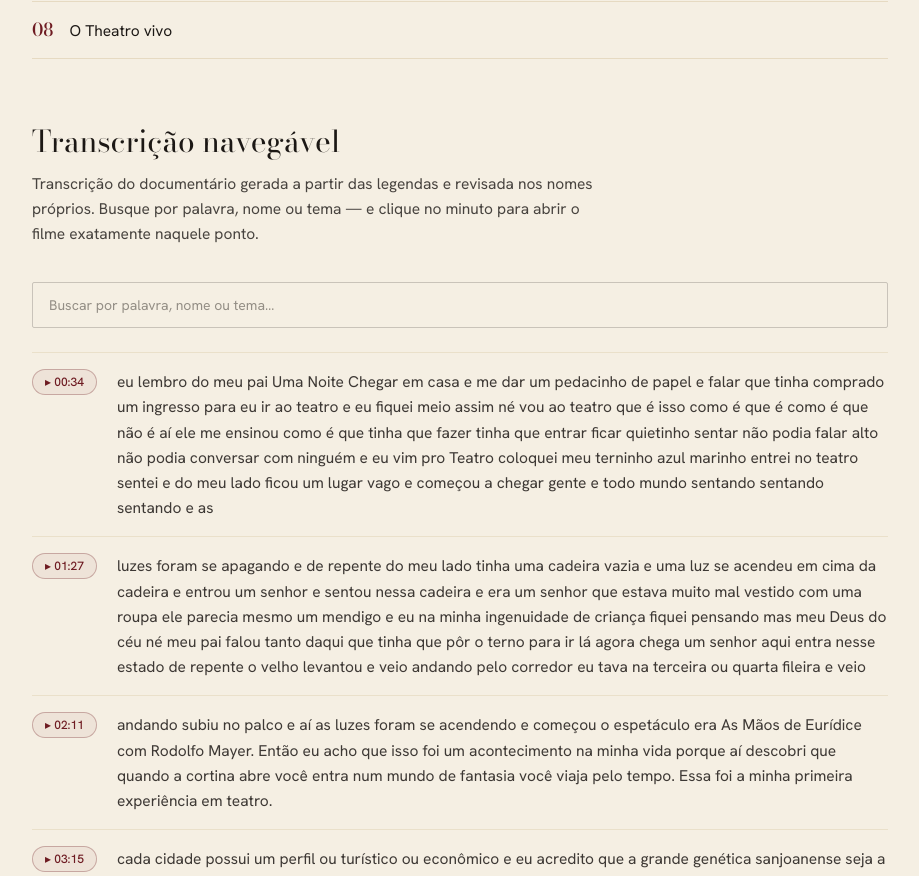
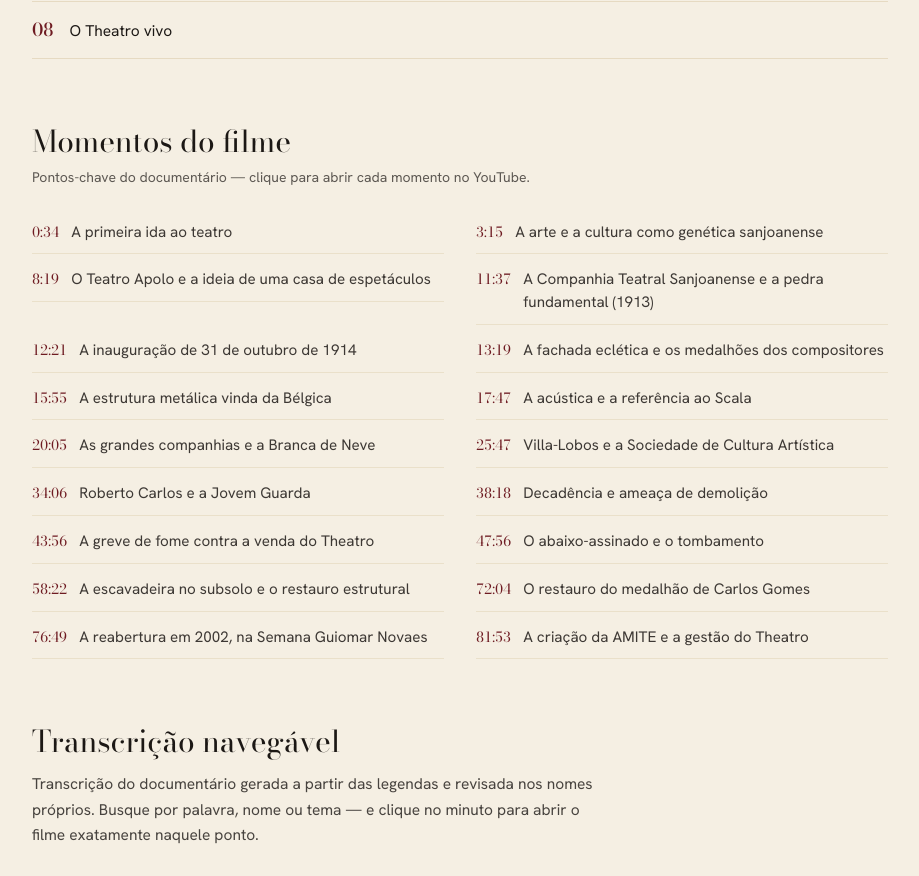
Before and after one commit to edumenezes75/theatro-sjbv, a Next.js app: page /documentario in a window 1280 px wide. Shown: the part 1620-2496 px from the top of the page, without its empty margins (180-1099 px from the left). Built offline with nearby package versions, Linux system fonts and the light colour scheme.

Commit message:
Documentario: VideoObject JSON-LD (transcricao + 18 Clips com startOffset reais, director, thumbnail, duracao) para indexacao e 'principais momentos' no Google; e indice visivel 'Momentos do filme' clicavel (salto pro minuto)

```diff
--- a/app/documentario/page.tsx
+++ b/app/documentario/page.tsx
@@ -27,8 +27,52 @@ const ACESS = ['Legendas em português', 'Transcrição integral', 'Identificaç
 
 export default function DocumentarioPage() {
   const page = getPageBySlug('/documentario');
+  const SITE = 'https://www.theatromunicipalsjbv.com.br';
+  const YT = 'e2stgoHtlAQ';
+  const momentos: [number, string][] = [
+    [34, 'A primeira ida ao teatro'],
+    [195, 'A arte e a cultura como genética sanjoanense'],
+    [499, 'O Teatro Apolo e a ideia de uma casa de espetáculos'],
+    [697, 'A Companhia Teatral Sanjoanense e a pedra fundamental (1913)'],
+    [741, 'A inauguração de 31 de outubro de 1914'],
+    [799, 'A fachada eclética e os medalhões dos compositores'],
+    [955, 'A estrutura metálica vinda da Bélgica'],
+    [1067, 'A acústica e a referência ao Scala'],
+    [1205, 'As grandes companhias e a Branca de Neve'],
+    [1547, 'Villa-Lobos e a Sociedade de Cultura Artística'],
+    [2046, 'Roberto Carlos e a Jovem Guarda'],
+    [2298, 'Decadência e ameaça de demolição'],
+    [2636, 'A greve de fome contra a venda do Theatro'],
+    [2876, 'O abaixo-assinado e o tombamento'],
+    [3502, 'A escavadeira no subsolo e o restauro estrutural'],
+    [4324, 'O restauro do medalhão de Carlos Gomes'],
+    [4609, 'A reabertura em 2002, na Semana Guiomar Novaes'],
+    [4913, 'A criação da AMITE e a gestão do Theatro'],
+  ];
+  const ldVideo = {
+    '@context': 'https://schema.org',
+    '@type': 'VideoObject',
+    name: 'Música & Drama — A História do Theatro Municipal de São João da Boa Vista',
+    description: 'Documentário de Eduardo Menezes sobre a história do Theatro Municipal de São João da Boa Vista: a construção em 1913–1914, as décadas de espetáculos e cinema, a ameaça de demolição, a mobilização popular, o tombamento, o restauro e a vida cultural do edifício.',
+    inLanguage: 'pt-BR',
+    thumbnailUrl: [`https://img.youtube.com/vi/${YT}/maxresdefault.jpg`],
+    duration: 'PT1H45M',
+    embedUrl: `https://www.youtube.com/embed/${YT}`,
+    contentUrl: `https://www.youtube.com/watch?v=${YT}`,
+    director: { '@type': 'Person', name: 'Eduardo Menezes' },
+    about: { '@type': 'PerformingArtsTheater', name: 'Theatro Municipal de São João da Boa Vista', '@id': SITE + '/#theatro' },
+    mainEntityOfPage: SITE + '/documentario',
+    transcript: (transcricao as { t: string; s: number; text: string }[]).map((x) => x.text).join(' '),
+    hasPart: momentos.map(([sec, name]) => ({
+      '@type': 'Clip',
+      name,
+      startOffset: sec,
+      url: `https://www.youtube.com/watch?v=${YT}&t=${sec}s`,
+    })),
+  };
   return (
     <article>
+      <script type="application/ld+json" dangerouslySetInnerHTML={{ __html: JSON.stringify(ldVideo) }} />
       <ChapterHero eyebrow="A história do Theatro em filme" title="Música & Drama" status="texto público com produção pendente" />
       <div className="mx-auto max-w-4xl px-5 py-10">
         <LiteYouTube id="e2stgoHtlAQ" title="Música & Drama — A História do Theatro Municipal de São João da Boa Vista" />
@@ -45,6 +89,21 @@ export default function DocumentarioPage() {
               <li key={c} className="flex items-baseline gap-4 py-3.5">
                 <span className="font-display text-lg font-medium text-curtain dark:text-gold">{String(i + 1).padStart(2, '0')}</span>
                 <span className="flex-1 font-sans text-[0.97rem]">{c}</span>
+              </li>
+            ))}
+          </ol>
+        </section>
+
+        <section className="mt-16">
+          <h2 className="font-display text-3xl">Momentos do filme</h2>
+          <p className="mt-2 max-w-reading font-sans text-sm text-ink/70 dark:text-cream/70">Pontos-chave do documentário — clique para abrir cada momento no YouTube.</p>
+          <ol className="mt-6 grid gap-x-8 gap-y-1 sm:grid-cols-2">
+            {momentos.map(([sec, name]) => (
+              <li key={sec}>
+                <a href={`https://www.youtube.com/watch?v=${YT}&t=${sec}s`} target="_blank" rel="noopener" className="group flex items-baseline gap-3 border-b border-gold/15 py-2.5 hover:text-curtain dark:hover:text-gold">
+                  <span className="shrink-0 font-display text-sm tabular-nums text-curtain dark:text-gold">{`${Math.floor(sec / 60)}:${String(sec % 60).padStart(2, '0')}`}</span>
+                  <span className="font-sans text-[0.95rem] text-ink/85 dark:text-cream/85">{name}</span>
+                </a>
               </li>
             ))}
           </ol>
```
